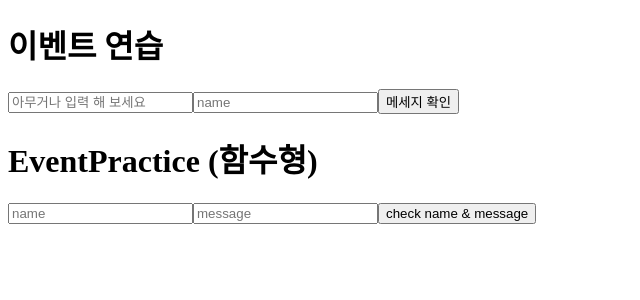
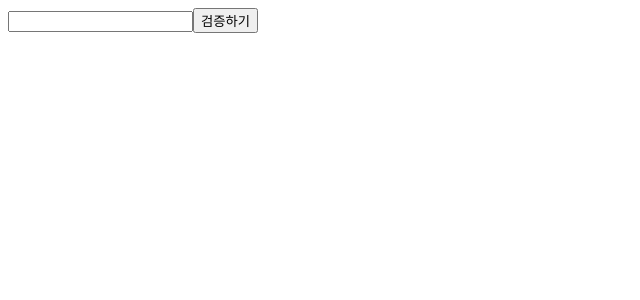
Before and after one commit to MayOwall/studying-react, a React (Create React App) app in the folder 리액트를 다루는 기술_김민준/code_practice/: page / in a window 1280 px wide. Shown: the top 300 px of the page, without its empty margins (0-640 px from the left). Built offline with nearby package versions, Linux system fonts and the light colour scheme.

Commit message:
5.1 ~ 5.2 ref 사용

```diff
--- a/리액트를 다루는 기술_김민준/code_practice/src/App.js
+++ b/리액트를 다루는 기술_김민준/code_practice/src/App.js
@@ -1,13 +1,9 @@
-import EventPractice1 from "./EventPractice1";
-import EventPractice2 from "./EventPractice2";
+import { Component } from "react";
+import ValidationSample from "./ValidationSample";
 
-const App = () => {
-    return (
-        <>
-            <EventPractice1 />
-            <EventPractice2 />
-        </>
-    );
-};
-
+class App extends Component {
+    render() {
+        return <ValidationSample />;
+    }
+}
 export default App;
--- /dev/null
+++ b/리액트를 다루는 기술_김민준/code_practice/src/ValidationSample.css
@@ -0,0 +1,7 @@
+.success {
+    background-color: lightgreen;
+}
+
+.failure {
+    background-color: lightcoral;
+}
--- /dev/null
+++ b/리액트를 다루는 기술_김민준/code_practice/src/ValidationSample.js
@@ -0,0 +1,45 @@
+import { Component } from "react";
+import "./ValidationSample.css";
+
+export default class ValidationSample extends Component {
+    state = {
+        password: "",
+        clicked: false,
+        validated: false,
+    };
+
+    handleChange = (e) => {
+        this.setState({
+            password: e.target.value,
+        });
+    };
+
+    handleButtonClick = () => {
+        this.setState({
+            clicked: true,
+            validated: this.state.password === "0000",
+        });
+        this.input.focus();
+    };
+
+    render() {
+        return (
+            <div>
+                <input
+                    ref={(ref) => (this.input = ref)}
+                    type="password"
+                    value={this.state.password}
+                    onChange={this.handleChange}
+                    className={
+                        this.state.clicked
+                            ? this.state.validated
+                                ? "success"
+                                : "future"
+                            : ""
+                    }
+                />
+                <button onClick={this.handleButtonClick}>검증하기</button>
+            </div>
+        );
+    }
+}
```
